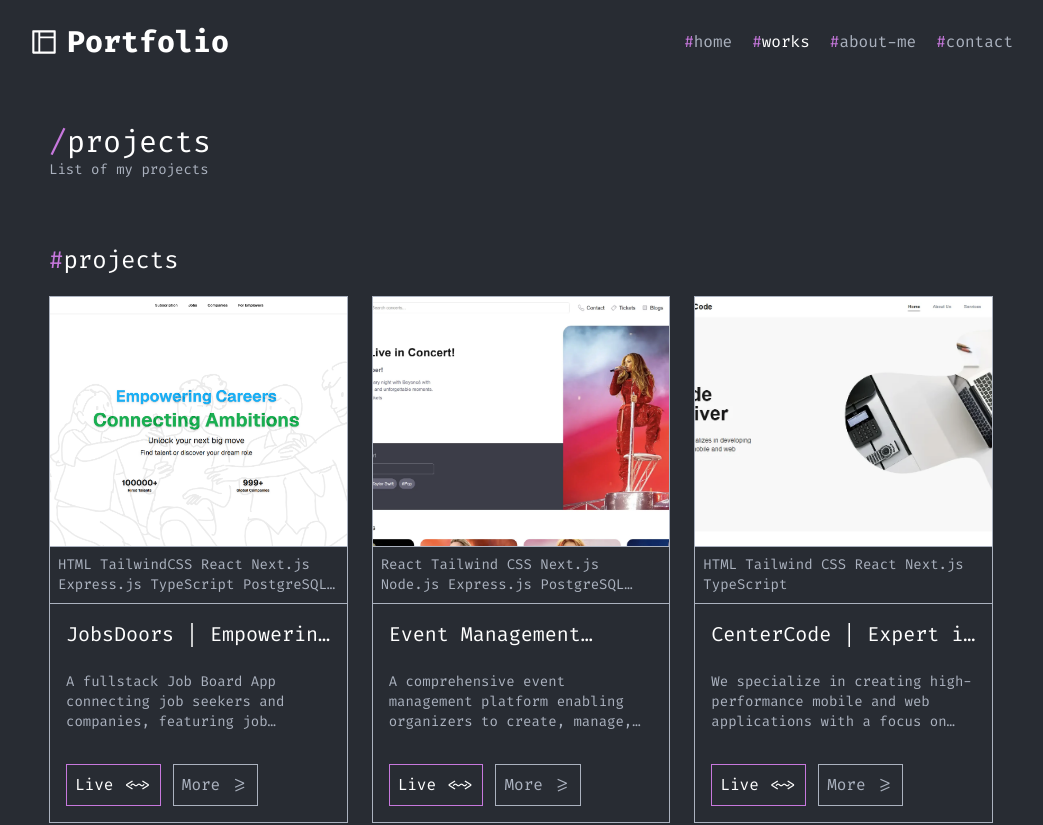
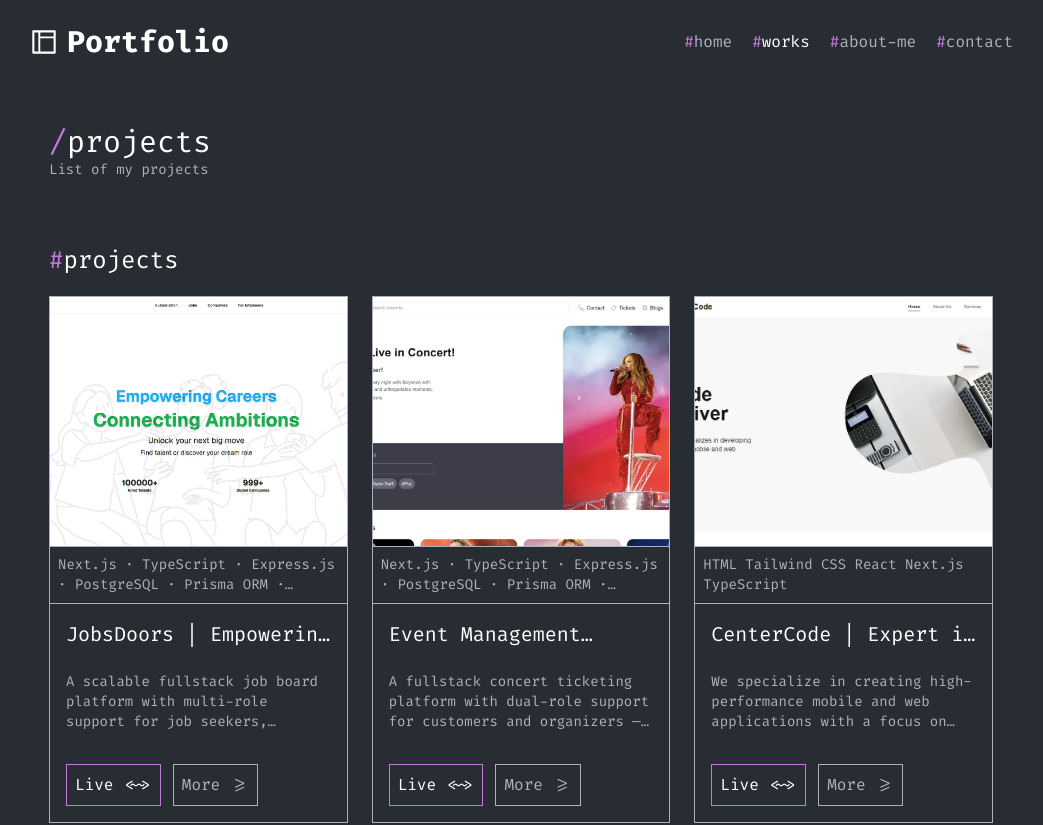
Before and after one commit to ikhsanfrcn/nextjs-portfolio, a Next.js app: page /projects in a window 1280 px wide. Shown: the top 825 px of the page, without its empty margins (119-1162 px from the left). Built offline with nearby package versions, Linux system fonts and the light colour scheme.

Commit message:
docs: update project descriptions

```diff
--- a/src/data/projectsData.ts
+++ b/src/data/projectsData.ts
@@ -18,13 +18,13 @@ export const ProjectsData: ProjectCardProps[] = [
   {
     slug: "jobsdoors",
     title: "JobsDoors | Empowering Careers, Connecting Ambitions",
-    caption: "HTML TailwindCSS React Next.js Express.js TypeScript PostgreSQL PrismaORM",
-    description: "A fullstack Job Board App connecting job seekers and companies, featuring job discovery, application tracking, company management, subscription services, and skill assessments.",
-    situation: "The goal was to build a Job Board App that connects job seekers with companies, offering features like job discovery, applications, and subscription-based premium services.",
-    task: "Our team was responsible for fullstack development, including authentication, job and company management, application tracking, subscription system, and skill assessments.",
-    action: "We used Next.js, TypeScript, and TailwindCSS for a responsive UI, while Express.js, Prisma, and PostgreSQL powered the backend with secure APIs, role-based access, and clean code practices.",
-    result: "The project delivered a fully functional Job Board App with multi-role support, modern UI/UX, and scalable backend solutions, well-received for its feature completeness and clean implementation.",
-    technologies: ["HTML", "Tailwind CSS", "React", "Next.js", "Express.js", "PostgreSQL", "Prisma ORM"],
+    caption: "Next.js · TypeScript · Express.js · PostgreSQL · Prisma ORM · NextAuth · Xendit · Cloudinary",
+    description: "A scalable fullstack job board platform with multi-role support for job seekers, companies, and admins — featuring end-to-end hiring workflows, subscription-based monetization, PDF resume generation, skill assessments with badges, and real-time application tracking.",
+    situation: "The goal was to design and build a production-grade job board platform that handles the full hiring lifecycle — from job discovery and applications to interview scheduling and offer management — while supporting premium subscriptions and automated workflows.",
+    task: "As the project lead in a team of 3 fullstack developers, I was responsible for setting up and managing the Jira board — including sprint planning, task breakdown, and backlog management — while also contributing to both frontend and backend development covering authentication, role-based access control, job and company management, application tracking pipeline, subscription system, skill assessments, and an admin dashboard.",
+    action: "Led project planning by structuring the development workflow in Jira, breaking down features into sprints and tasks to keep the team aligned. Built a RESTful API with Express.js v5 and Prisma ORM, implemented JWT-based auth with role-based access control, and integrated NextAuth v5 on the frontend. Set up Xendit payment gateway for subscription management, Cloudinary for file and image storage, Nodemailer for transactional emails, Puppeteer for PDF resume and certificate generation, and Node Cron for scheduled background tasks. The frontend was built with Next.js 15 App Router, TypeScript, and Tailwind CSS v4, with Formik + Yup for form validation and Chart.js for analytics dashboards.",
+    result: "Delivered a fully functional, multi-role platform covering the entire hiring workflow from application to offer. The system handled complex business logic including subscription tiers, automated email notifications, and dynamic PDF generation — demonstrating strong fullstack depth, project leadership, and production-ready architecture.",
+    technologies: ["Next.js", "TypeScript", "Tailwind CSS", "Express.js", "PostgreSQL", "Prisma ORM", "NextAuth", "Xendit", "Cloudinary", "Nodemailer", "Puppeteer", "JWT", "Node Cron"],
     visuals: [
       "/jd1.png",
       "/jd2.png",
@@ -42,13 +42,13 @@ export const ProjectsData: ProjectCardProps[] = [
   {
     slug: "event-mgmt-platform-concerthubs",
     title: "Event Management Platform (ConcertHubs)",
-    caption: "React Tailwind CSS Next.js Node.js Express.js PostgreSQL Prisma",
-    description: "A comprehensive event management platform enabling organizers to create, manage, and promote events while allowing attendees to browse, register, and review events with a seamless user experience.",
-    situation: "The challenge was to build a robust MVP that simplifies event creation and ticketing for organizers, while providing a smooth browsing and registration experience for attendees.",
-    task: "We were responsible for building a fully responsive web app including authentication, event discovery, ticketing system, review system, referral reward logic, and dashboards with data visualization.",
-    action: "Utilized React and Next.js for the frontend, Tailwind CSS for styling, and Node.js with PostgreSQL for backend APIs. Integrated search with debounce, filtering, secure role-based pages, and custom logic for referrals and point expiration.",
-    result: "The MVP successfully allowed organizers to promote and monetize their events, while users benefited from a fast, intuitive interface and referral-based rewards, enhancing engagement and retention.",
-    technologies: ["React", "Tailwind CSS", "Next.js", "Node.js", "Express.js", "PostgreSQL", "Xendit"],
+    caption: "Next.js · TypeScript · Express.js · PostgreSQL · Prisma ORM · NextAuth · Xendit · Cloudinary",
+    description: "A fullstack concert ticketing platform with dual-role support for customers and organizers — featuring event discovery, tiered ticketing, Xendit payment integration, a referral and loyalty points system, verified reviews, and dedicated dashboards for both roles.",
+    situation: "The challenge was to build a platform that simplifies event creation and ticket sales for organizers, while giving customers a smooth end-to-end experience from discovery to ticket download — including a referral-based reward system to drive user growth.",
+    task: "As part of a collaborative project built with a partner, I contributed across the full stack — handling backend API development, authentication, payment integration, and frontend pages including event discovery, ticketing flow, and dashboard features.",
+    action: "Built a RESTful API with Express.js v5 and Prisma ORM, implemented JWT-based auth with email verification, and integrated NextAuth v5 for session management on the frontend. Set up Xendit payment gateway with webhook handling for transaction status updates, Cloudinary for image uploads, and Nodemailer with Handlebars for transactional emails. Implemented custom referral logic with loyalty points and expiry, seat-limited ticket tiers, and role-based dashboards with Recharts for revenue visualization. Frontend built with Next.js 15 App Router, TypeScript, and Tailwind CSS v4.",
+    result: "Delivered a fully functional ticketing platform supporting the complete event lifecycle — from creation to payment and ticket download. The referral and loyalty system added a layer of user engagement mechanics, while the dual-role dashboard gave organizers clear visibility into revenue and attendance.",
+    technologies: ["Next.js", "TypeScript", "Tailwind CSS", "Express.js", "PostgreSQL", "Prisma ORM", "NextAuth", "Xendit", "Cloudinary", "Nodemailer", "JWT", "Recharts", "Framer Motion"],
     visuals: [
       "/concerthubs.webp",
       "/concerthubs2.webp",
```
